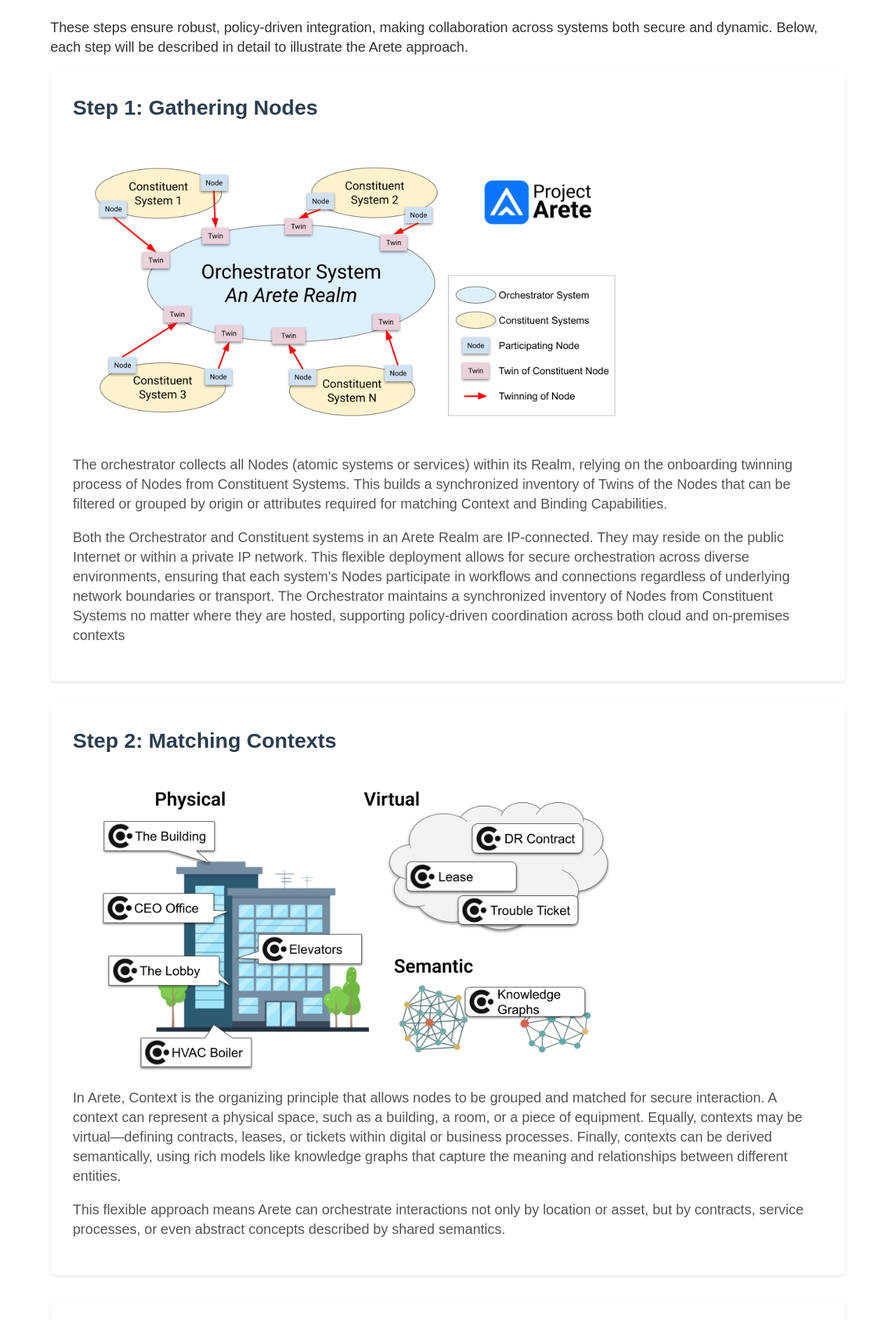
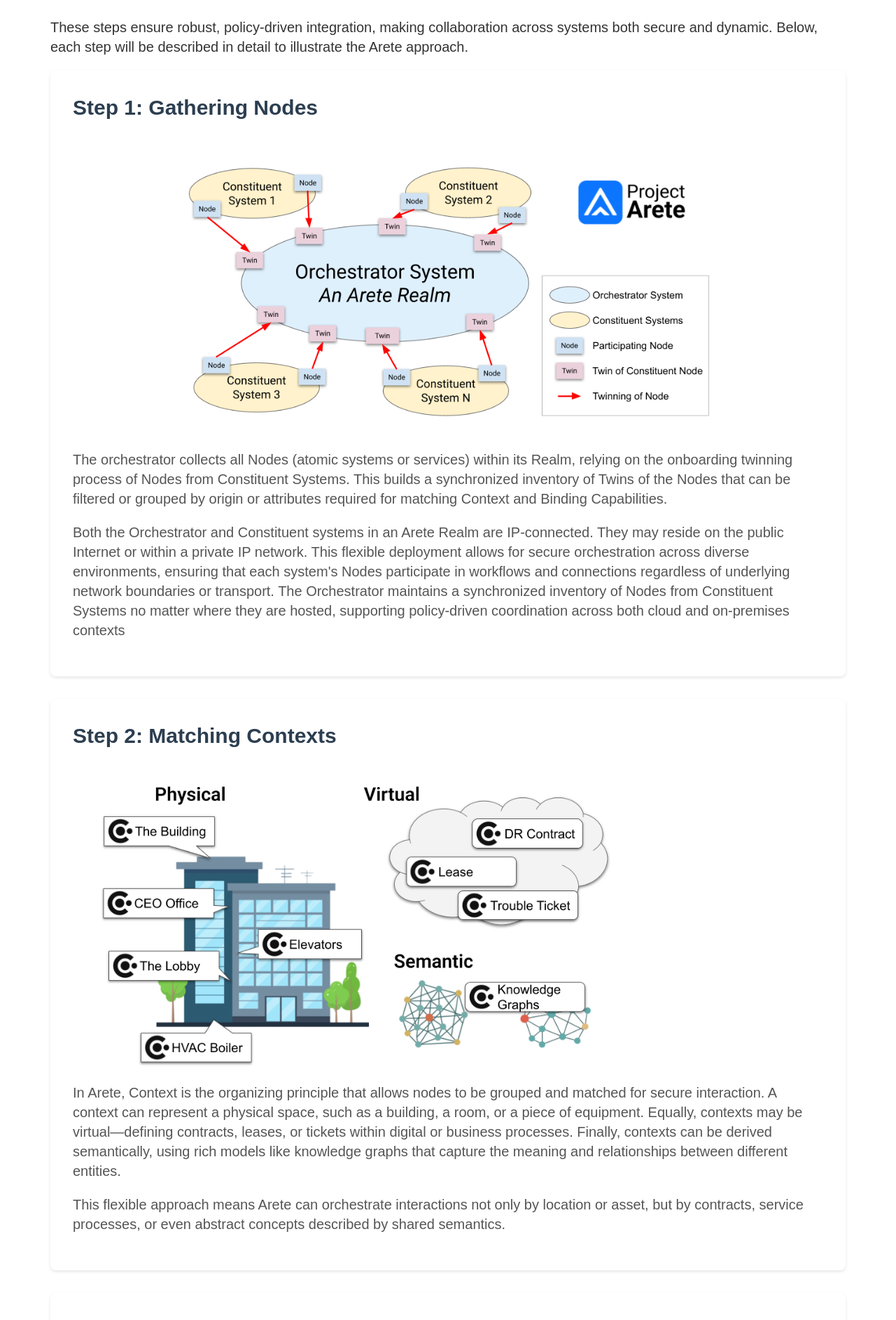
Before and after one commit to project-arete/website, a Jekyll site: the page architecture.html, which Jekyll copies as it is, in a window 1280 px wide. Shown: the part 366-2253 px from the top of the page at 70% size. Built offline with Jekyll 4.4.1, drawn with Linux system fonts in a browser that asks for light colours.

Commit message:
Update architecture.html

```diff
--- a/architecture.html
+++ b/architecture.html
@@ -37,7 +37,7 @@
         <section class="process-steps">
             <div class="card">
                 <h2>Step 1: Gathering Nodes</h2>
-                <img src="Step1-Gathering Nodes.png" alt="Gathering Nodes" style="width: 75%; height: auto;" />
+                <img src="Step1-Gathering Nodes.png" alt="Gathering Nodes" style="display: block; margin-left: auto; margin-right: auto; width: 75%; height: auto;" />
                 <p>The orchestrator collects all Nodes (atomic systems or services) within its Realm, relying on the onboarding twinning process of Nodes from Constituent Systems. This builds a synchronized inventory of Twins of the Nodes that can be filtered or grouped by origin or attributes required for matching Context and Binding Capabilities.</p>
                 <p>Both the Orchestrator and Constituent systems in an Arete Realm are IP-connected. They may reside on the public Internet or within a private IP network. This flexible deployment allows for secure orchestration across diverse environments, ensuring that each system's Nodes participate in workflows and connections regardless of underlying network boundaries or transport. The Orchestrator maintains a synchronized inventory of Nodes from Constituent Systems no matter where they are hosted, supporting policy-driven coordination across both cloud and on-premises contexts</p>
             </div>
```
